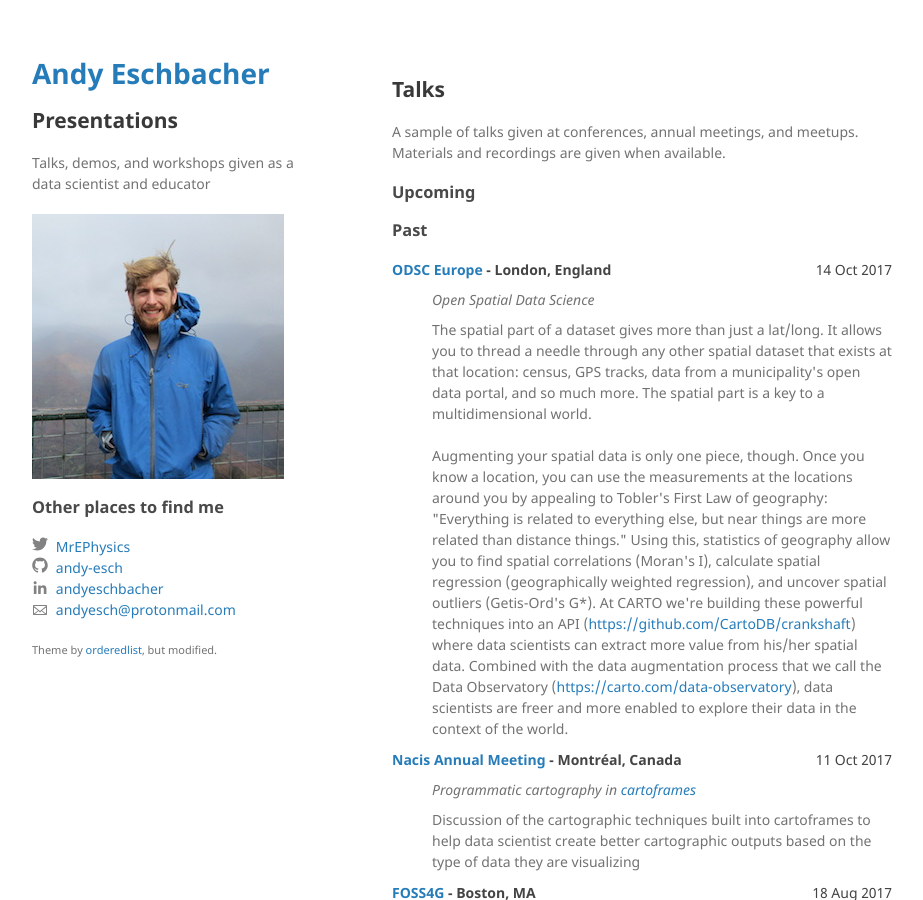
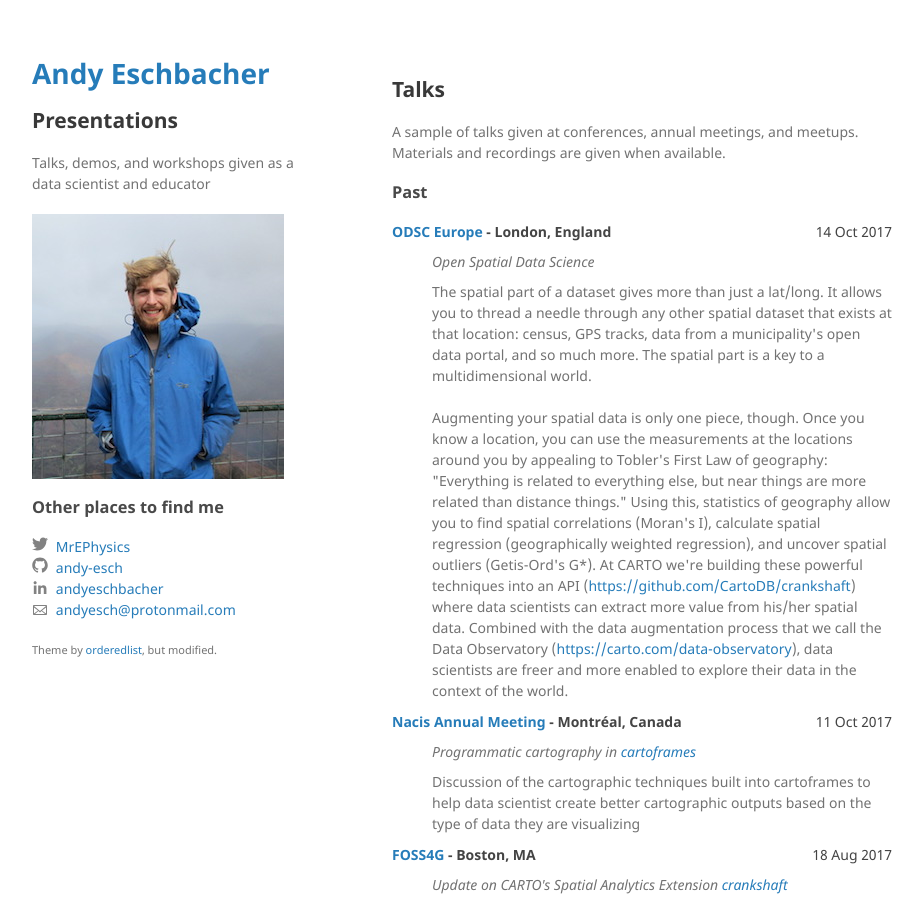
Before and after one commit to andy-esch/andy-esch.github.io, a Jekyll site: the page built from presentations.md, in a window 1280 px wide and 900 px high. Shown: the whole window, without its empty margins (178-1101 px from the left). Built offline with Jekyll 4.4.1, drawn with Linux system fonts in a browser that asks for light colours.

Commit message:
conditionally show upcoming talks

```diff
--- a/presentations.md
+++ b/presentations.md
@@ -13,7 +13,9 @@ img: talks
 
 A sample of talks given at conferences, annual meetings, and meetups. Materials and recordings are given when available.
 
+{% if future_events.size > 0 %}
 ### [](#upcoming-confs)Upcoming
+{% endif %}
 
 
 <dl class="talk-list">
```
